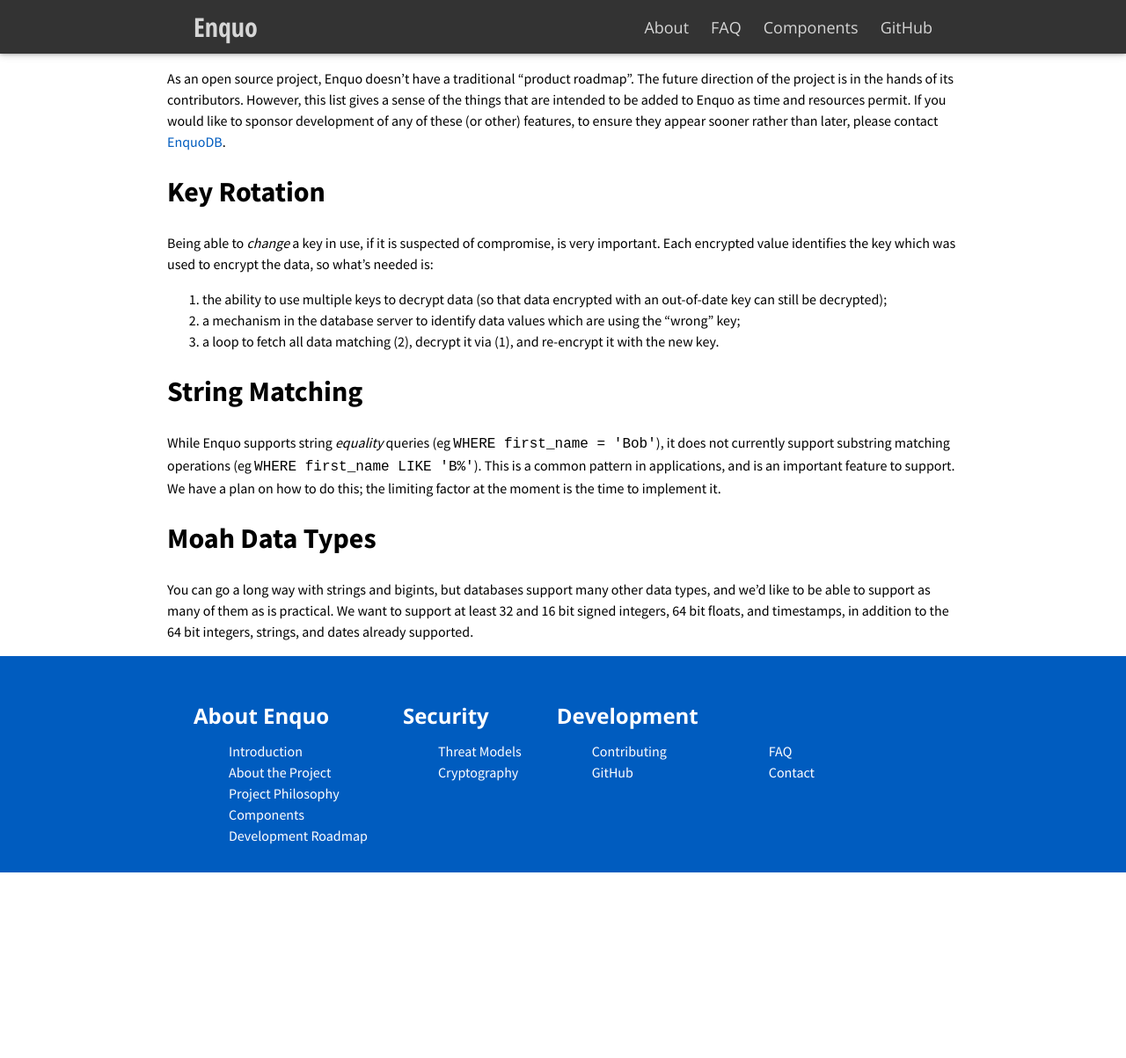
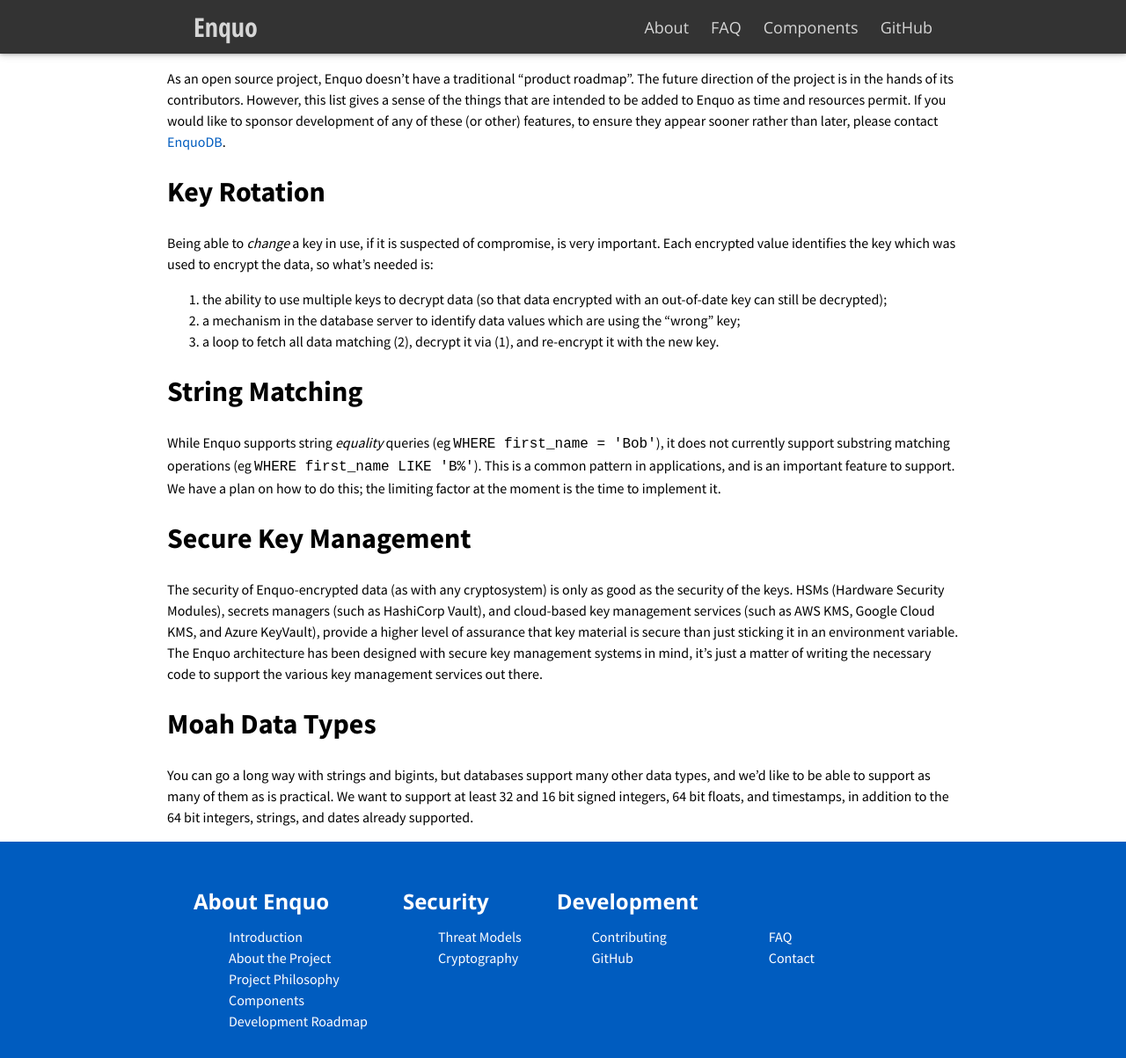
Before and after one commit to enquo/enquo.org, a Jekyll site: the page built from roadmap/index.md, in a window 1280 px wide. Shown: the whole page at 88% size. Built offline with Jekyll 4.4.1, drawn with Linux system fonts in a browser that asks for light colours; before the commit the page ends 992 px from its top, so only the background shows below that.

Commit message:
Mention key management in the roadmap

```diff
--- a/roadmap/index.md
+++ b/roadmap/index.md
@@ -6,6 +6,7 @@
 The future direction of the project is in the hands of its contributors.
 However, this list gives a sense of the things that are intended to be added to Enquo as time and resources permit.
 If you would like to sponsor development of any of these (or other) features, to ensure they appear sooner rather than later, please contact [EnquoDB](https://enquodb.com).
+
 
 # Key Rotation
 
@@ -24,6 +25,13 @@
 We have a plan on how to do this; the limiting factor at the moment is the time to implement it.
 
 
+# Secure Key Management
+
+The security of Enquo-encrypted data (as with any cryptosystem) is only as good as the security of the keys.
+HSMs (Hardware Security Modules), secrets managers (such as HashiCorp Vault), and cloud-based key management services (such as AWS KMS, Google Cloud KMS, and Azure KeyVault), provide a higher level of assurance that key material is secure than just sticking it in an environment variable.
+The Enquo architecture has been designed with secure key management systems in mind, it's just a matter of writing the necessary code to support the various key management services out there.
+
+
 # Moah Data Types
 
 You can go a long way with strings and bigints, but databases support many other data types, and we'd like to be able to support as many of them as is practical.
```
